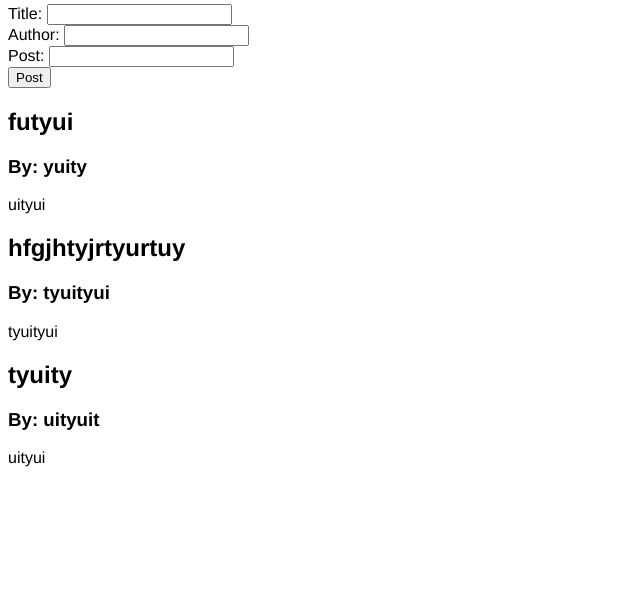
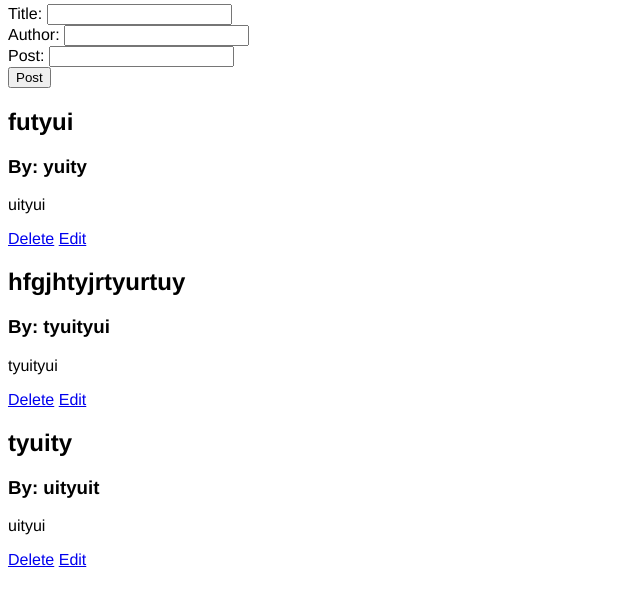
Before and after one commit to FullStackSmartDev/Python-Flask-Simple-Blog-App, a Flask app: page /posts in a window 1280 px wide. Shown: the part 146-752 px from the top of the page, without its empty margins (0-640 px from the left). Run offline with Flask 2, Linux system fonts and the light colour scheme; data comes from the database, SQL or seed files in the repository; both versions use the stored data as it was after the commit.

Commit message:
Implemented delete/update api routes and view pages

```diff
--- a/app.py
+++ b/app.py
@@ -34,11 +34,24 @@ def posts():
         all_posts = BlogPost.query.order_by(BlogPost.date_posted).all()
         return render_template('posts.html', posts=all_posts)
 
-@app.route('/posts/delete/<int:id>', methods=['POST'])
+@app.route('/posts/delete/<int:id>')
 def delete(id):
     post = BlogPost.query.get_or_404(id)
-    db.session.delete()
+    db.session.delete(post)
+    db.session.commit()
     return redirect('/posts')
+
+@app.route('/posts/edit/<int:id>', methods=['GET', 'POST'])
+def edit(id):
+    post = BlogPost.query.get_or_404(id)
+    if (request.method == 'POST'):
+        post.title = request.form['title']
+        post.author = request.form['author']
+        post.content = request.form['content']
+        db.session.commit()
+        return redirect('/posts')
+    else:
+        return render_template('edit.html', post=post)
 
 if __name__ == "__main__":
     app.run(debug=True)
--- a/templates/posts.html
+++ b/templates/posts.html
@@ -16,13 +16,14 @@
         </form>
     </hr>
     {% for post in posts %}
-        <h2>{{ post.title }}</h2>
+        <h2>{{post.title}}</h2>
         {% if post.author %}
-            <h3>By: {{ post.author }}</h3>
+            <h3>By: {{post.author}}</h3>
         {% else %}
             <h3>By: N/A</h3>
         {% endif %}
-        <p>{{ post.content }}</p>
-        <a href="/posts/delete"></a>
+        <p>{{post.content}}</p>
+        <a href="/posts/delete/{{post.id}}">Delete</a>
+        <a href="/posts/edit/{{post.id}}">Edit</a>
     {% endfor %}
 {% endblock %}
```
Also changed, not shown: templates/edit.html (added, +18 -0 lines), posts.db, 1 other file.
